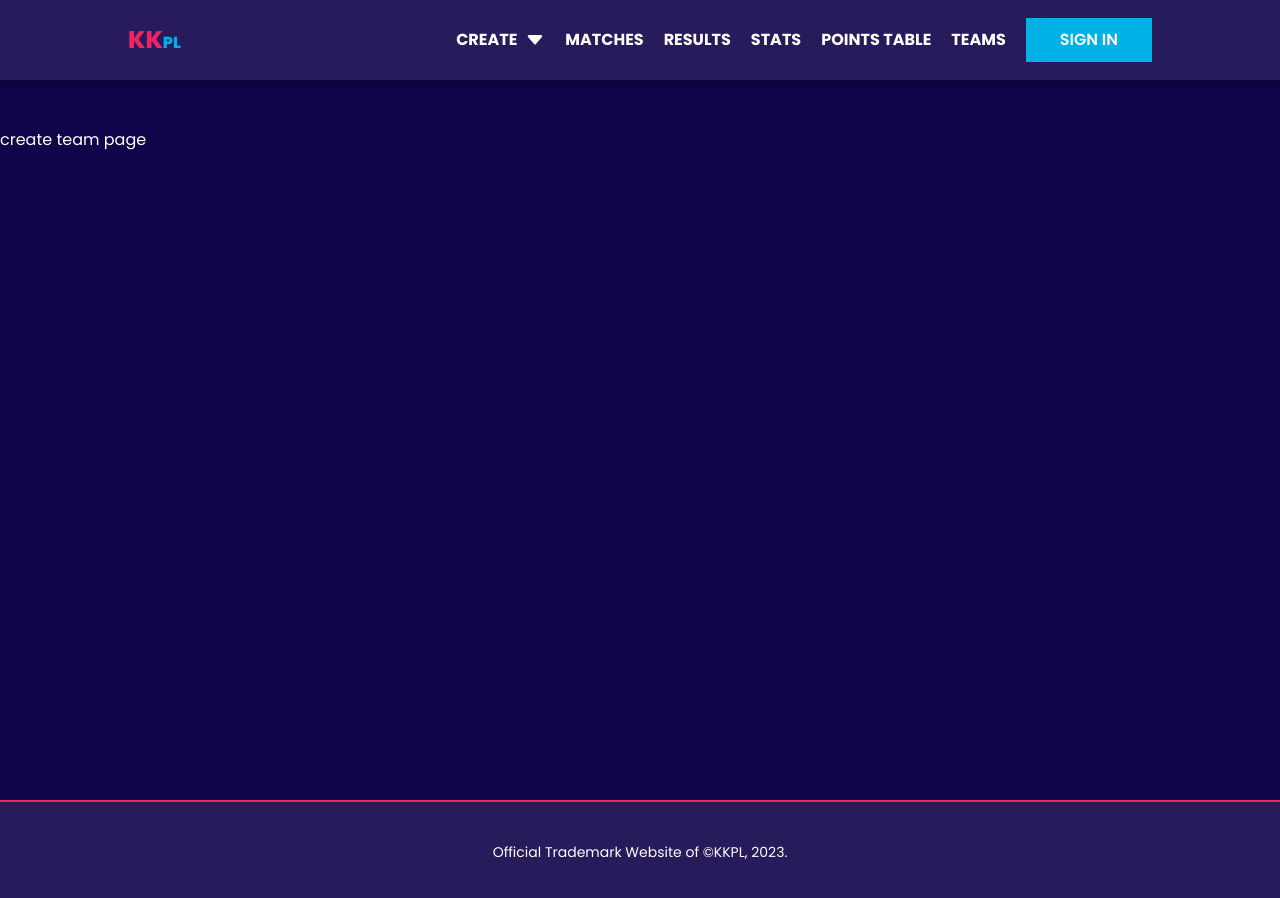
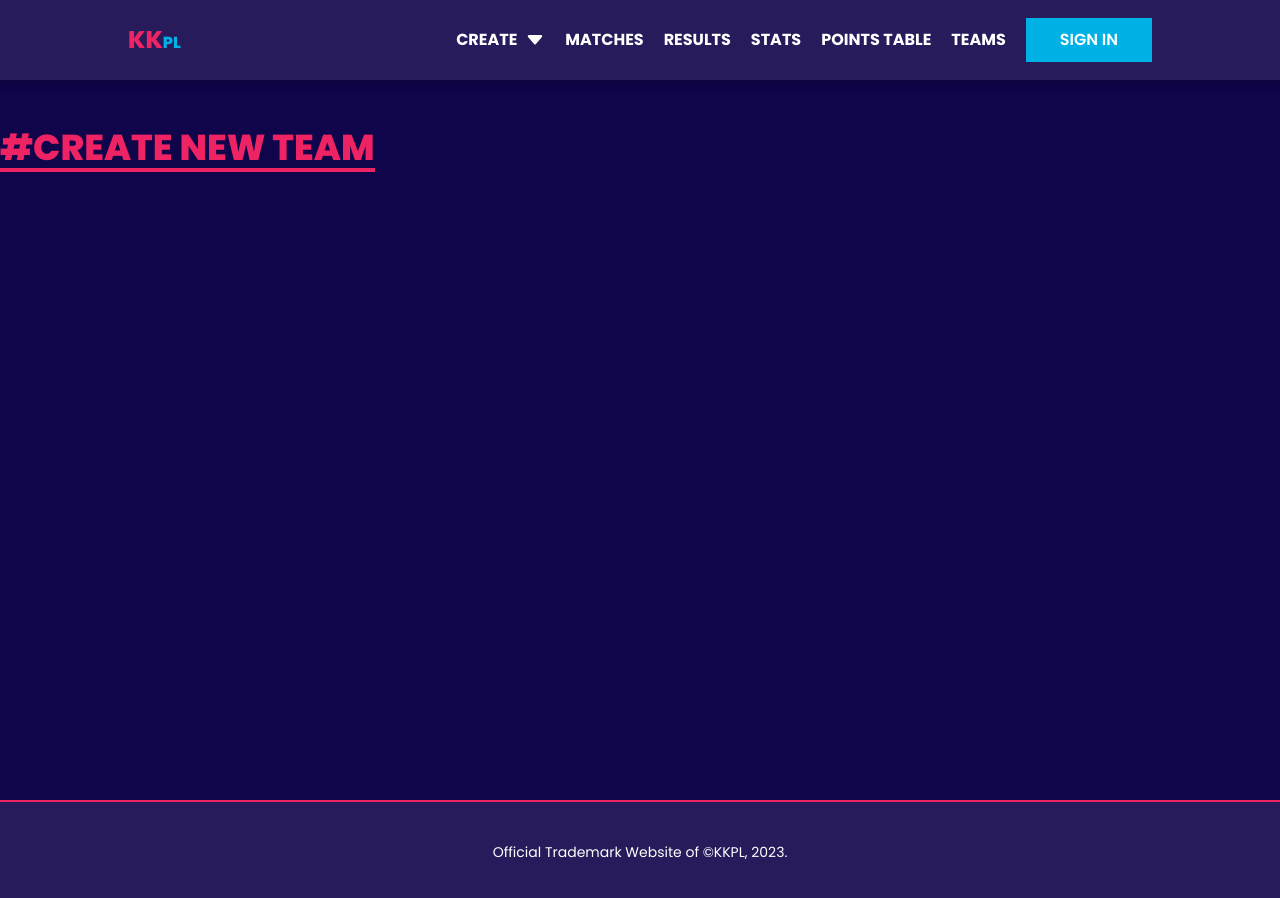
Before and after one commit to mjaumi/NEXT-KKPL-fantasy-premier-league, a Next.js app: page /create-team in a window 1280 px wide. Shown: the top 898 px of the page. Built offline with nearby package versions, Linux system fonts and the light colour scheme.

Commit message:
section title added to create new player page

```diff
--- a/src/app/create-team/page.tsx
+++ b/src/app/create-team/page.tsx
@@ -1,3 +1,4 @@
+import SectionTitle from '@/components/shared/SectionTitle';
 import { Metadata } from 'next';
 
 // defining live match page metadata here
@@ -10,7 +11,7 @@ export default function CreateTeamPage() {
   // rendering the create team page here
   return (
     <section>
-      <h1>create team page</h1>
+      <SectionTitle title='Create New Team' />
     </section>
   );
 }
```
